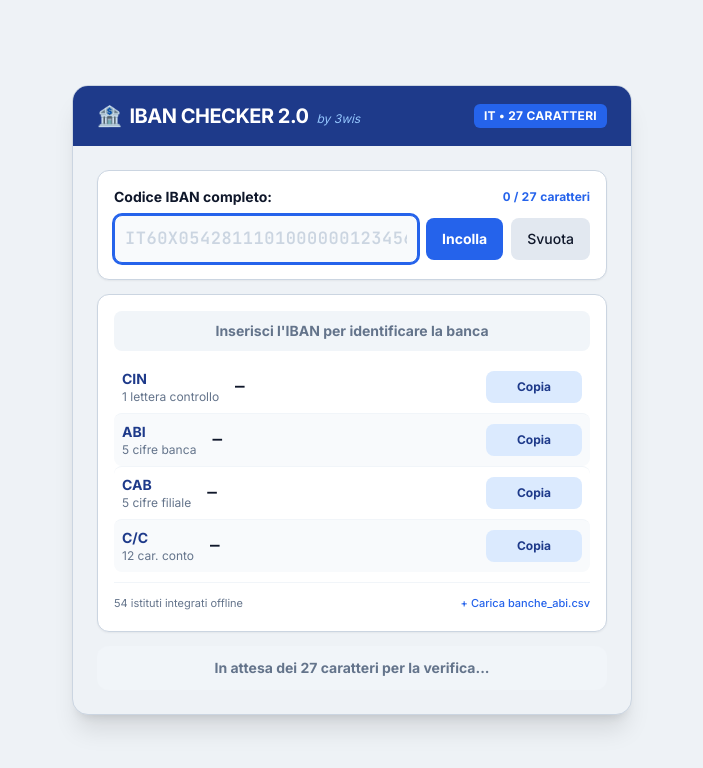
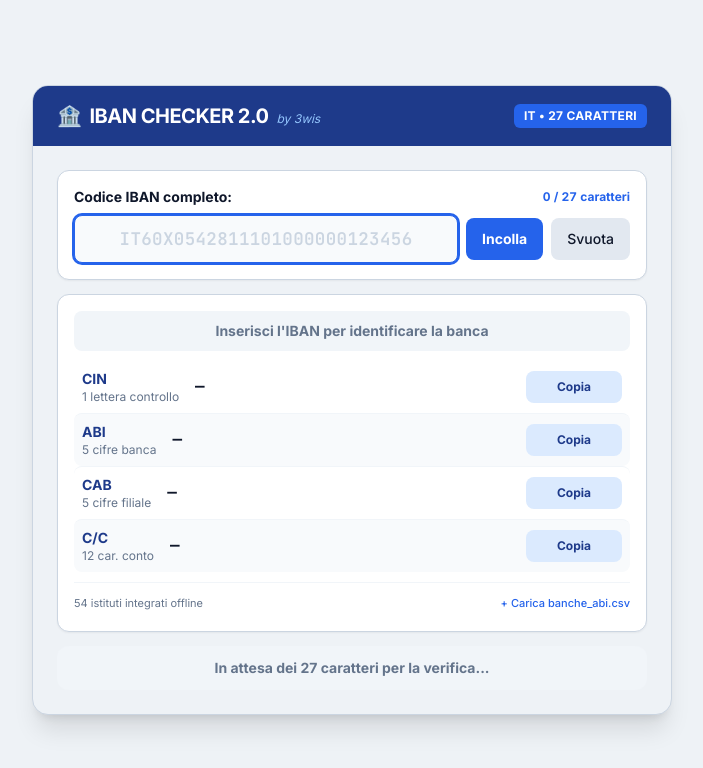
Before and after one commit to its3WIS/iban-checker, a plain HTML site: page index.html in a window 1280 px wide. Shown: the whole page, without its empty margins (288-991 px from the left). Drawn offline with nearby package versions, Linux system fonts and the light colour scheme.

Commit message:
Update index.html

```diff
--- a/index.html
+++ b/index.html
@@ -52,13 +52,14 @@
       overscroll-behavior-y: none;
     }
     .iban-field {
-      font-size: clamp(16px, 3.6vw, 17px);
+      font-size: clamp(16px, 3.8vw, 17.5px);
       font-variant-numeric: tabular-nums;
-      letter-spacing: 0.03em;
+      letter-spacing: 0.02em;
     }
-    @media (max-width: 380px) {
+    @media (max-width: 400px) {
       .iban-field {
-        letter-spacing: 0.01em;
+        font-size: 16px;
+        letter-spacing: -0.015em;
       }
     }
   </style>
@@ -66,7 +67,7 @@
 <body class="bg-bgMain text-textDark min-h-[100dvh] flex flex-col items-center justify-start sm:justify-center p-2.5 sm:p-5 select-none">
 
   <!-- Contenitore principale stile finestra applicativa responsiva -->
-  <main class="w-full max-w-[560px] bg-bgMain rounded-2xl shadow-xl border border-borderColor overflow-hidden my-auto">
+  <main class="w-full max-w-[640px] bg-bgMain rounded-2xl shadow-xl border border-borderColor overflow-hidden my-auto">
 
     <!-- Intestazione superiore -->
     <header class="bg-primary px-4 sm:px-6 py-3.5 sm:py-4 flex items-center justify-between gap-2">
@@ -107,7 +108,7 @@
             spellcheck="false"
             enterkeyhint="done"
             placeholder="IT60X0542811101000000123456"
-            class="iban-field w-full flex-1 font-mono font-bold text-center bg-[#F8FAFC] text-textDark border border-borderColor rounded-lg px-2.5 py-2.5 min-h-[46px] focus:outline-none focus:ring-2 focus:ring-accent focus:border-accent transition placeholder:text-slate-300 placeholder:font-normal select-text"
+            class="iban-field w-full flex-1 font-mono font-bold text-center bg-[#F8FAFC] text-textDark border border-borderColor rounded-lg px-2 sm:px-3 py-2.5 min-h-[46px] focus:outline-none focus:ring-2 focus:ring-accent focus:border-accent transition placeholder:text-slate-300 placeholder:font-normal select-text"
           />
           <div class="grid grid-cols-2 sm:flex items-center gap-2 shrink-0">
             <button
```
